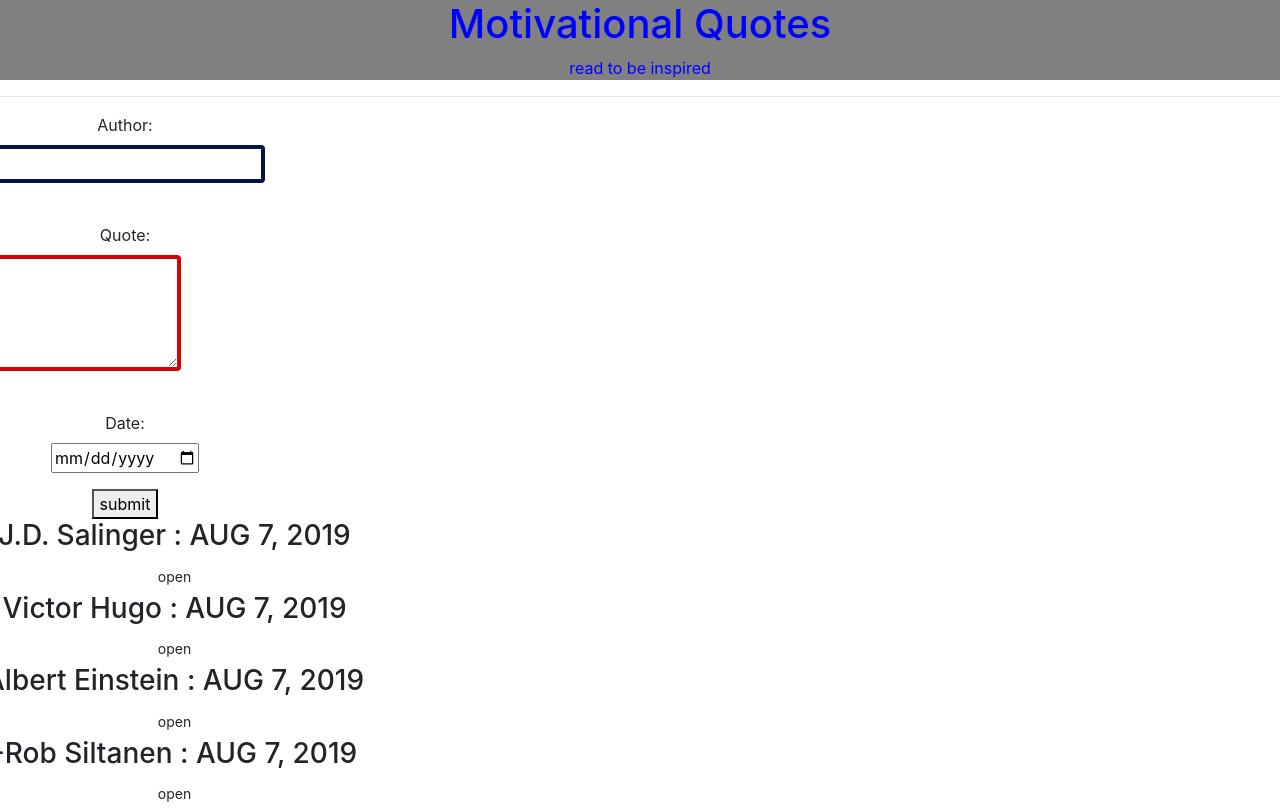
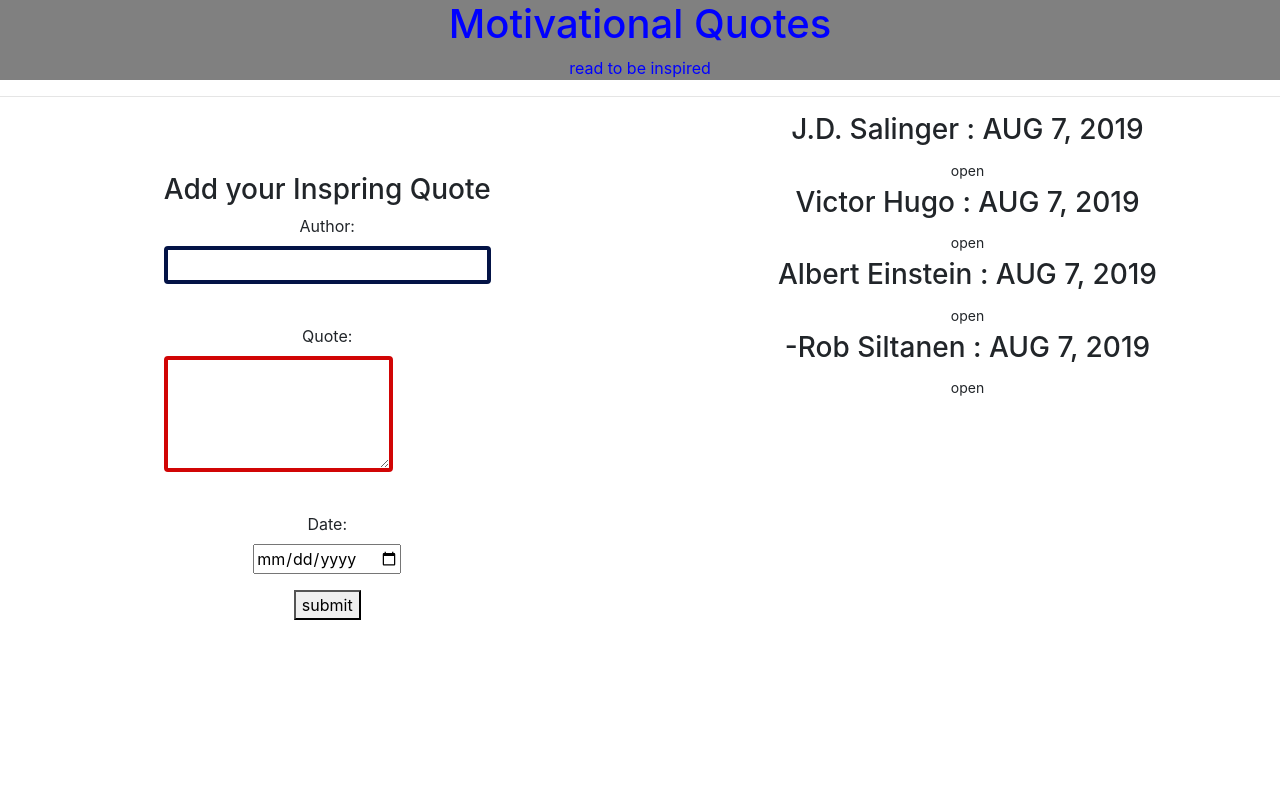
Before and after one commit to limobrian/Quotes-App, an Angular app: page / in a window 1280 px wide. Built offline with nearby package versions, Linux system fonts and the light colour scheme.

Commit message:
styled the header

```diff
--- a/src/app/quote-form/quote-form.component.css
+++ b/src/app/quote-form/quote-form.component.css
@@ -9,3 +9,7 @@ border: 4px solid rgb(3, 19, 70);}
 .inp{
     border: 4px green;
 }
+#mov{
+    margin-top: 10%;
+    margin-left:25%
+}
--- a/src/app/quote-form/quote-form.component.html
+++ b/src/app/quote-form/quote-form.component.html
@@ -1,8 +1,9 @@
 <div class="container-fluid">
-    <div class="row">
+    <div class="row" id="mov">
       <form (ngSubmit)='submitQuote()' #quoteForm='ngForm'>
         <div  class="form-group">
 
+  <h3> Add your Inspring Quote</h3>
           <label for="name"> Author:</label>
           <br>
          <input class="form-control" id="name" [(ngModel)]="newQuote.name" name="name" #name="ngModel" required >
--- a/src/app/quote/quote.component.css
+++ b/src/app/quote/quote.component.css
@@ -10,3 +10,6 @@
 #dis{
     text-align: center;
 }
+#for{
+
+}
--- a/src/app/quote/quote.component.html
+++ b/src/app/quote/quote.component.html
@@ -8,11 +8,12 @@
 
 
 <div class="row" id="dis">
-  <div>
+  <div class="col-6" >
+
     <app-quote-form (addQuote)="addNewQuote($event)"></app-quote-form>
 
-
-
+  </div>
+  <div class="col-6" id="">
     <div *ngFor='let quote of Quotes;let i = index'>
       <h3 id="{{i}}" appStrikethrough>{{quote.name}} : {{quote.completeDate|date|uppercase}}</h3>
 
@@ -26,5 +27,4 @@
         <p *ngIf='Quotes.length> 3'> End of uploaded Quotes</p>
       </div>
     </div>
-
   </div>
```
